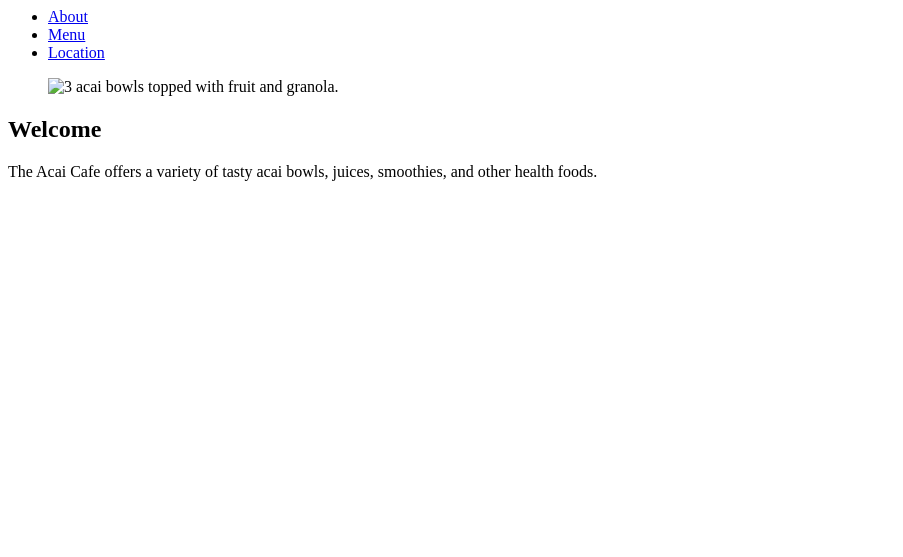
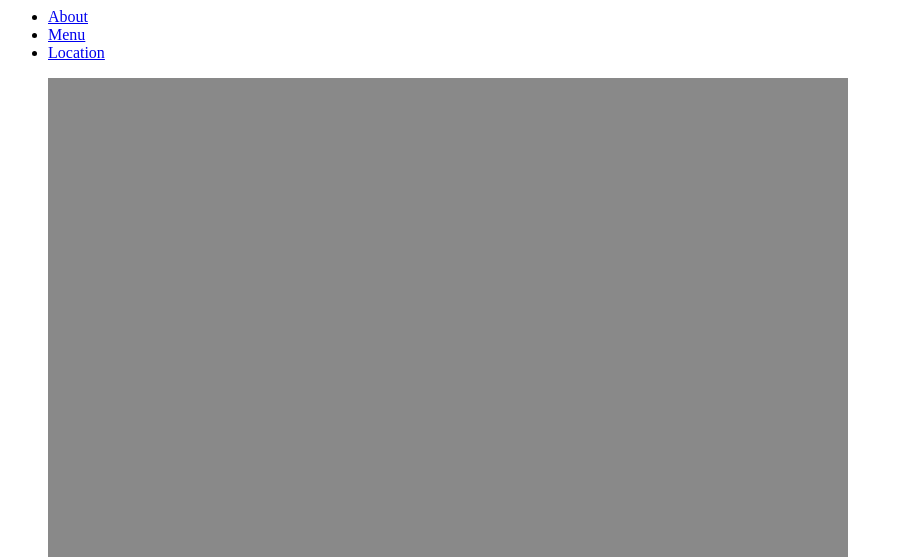
Before and after one commit to laurenmindo/laurenmindo.github.io, a plain HTML site: page grc338/website-content-hierarchy/index.html in a window 1280 px wide. Shown: the part 243-800 px from the top of the page, without its empty margins (0-903 px from the left). Drawn offline with Linux system fonts and the light colour scheme.

Commit message:
Update index.html

```diff
--- a/grc338/website-content-hierarchy/index.html
+++ b/grc338/website-content-hierarchy/index.html
@@ -23,7 +23,7 @@
 
                 <article>
                     <figure>
-                        <img src=acai.jpg" alt="3 acai bowls topped with fruit and granola.">
+                        <img src="acai.jpg" alt="3 acai bowls topped with fruit and granola.">
                     </figure>
                     <h2>Welcome</h2>
                     <p>The Acai Cafe offers a variety of tasty acai bowls, juices, smoothies, and other health foods.</p>
```
